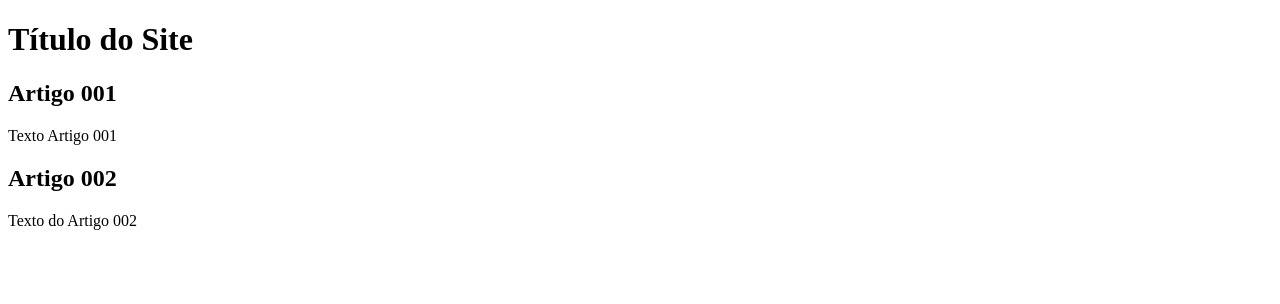
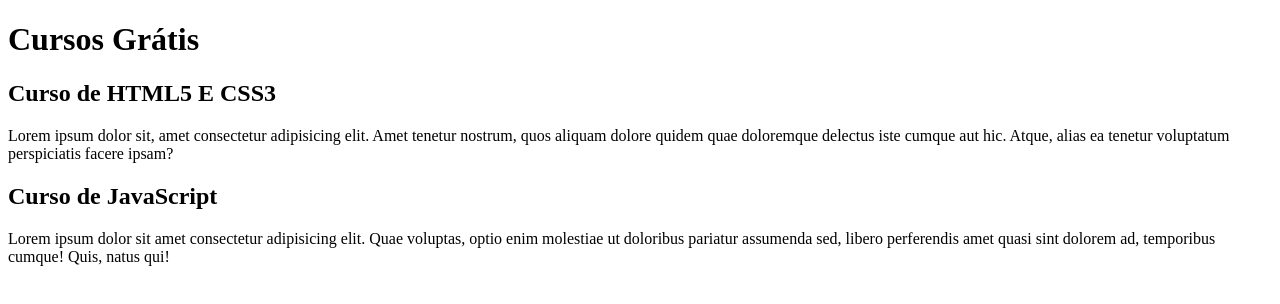
Before and after one commit to moisesgsantos/projeto-site, a plain HTML site: page index.html in a window 1280 px wide. Drawn offline with Linux system fonts and the light colour scheme.

Commit message:
correção do site

```diff
--- a/index.html
+++ b/index.html
@@ -8,15 +8,15 @@
 <body>
     <main>
         <header>
-            <h1>Título do Site</h1>
+            <h1>Cursos Grátis</h1>
         </header>
         <article>
-            <h2>Artigo 001</h2>
-            <p>Texto Artigo 001</p>
+            <h2>Curso de HTML5 E CSS3</h2>
+            <p>Lorem ipsum dolor sit, amet consectetur adipisicing elit. Amet tenetur nostrum, quos aliquam dolore quidem quae doloremque delectus iste cumque aut hic. Atque, alias ea tenetur voluptatum perspiciatis facere ipsam?</p>
         </article>
         <article>
-            <h2>Artigo 002</h2>
-            <p>Texto do Artigo 002</p>
+            <h2>Curso de JavaScript</h2>
+            <p>Lorem ipsum dolor sit amet consectetur adipisicing elit. Quae voluptas, optio enim molestiae ut doloribus pariatur assumenda sed, libero perferendis amet quasi sint dolorem ad, temporibus cumque! Quis, natus qui!</p>
         </article>
     </main>
 </body>
```
